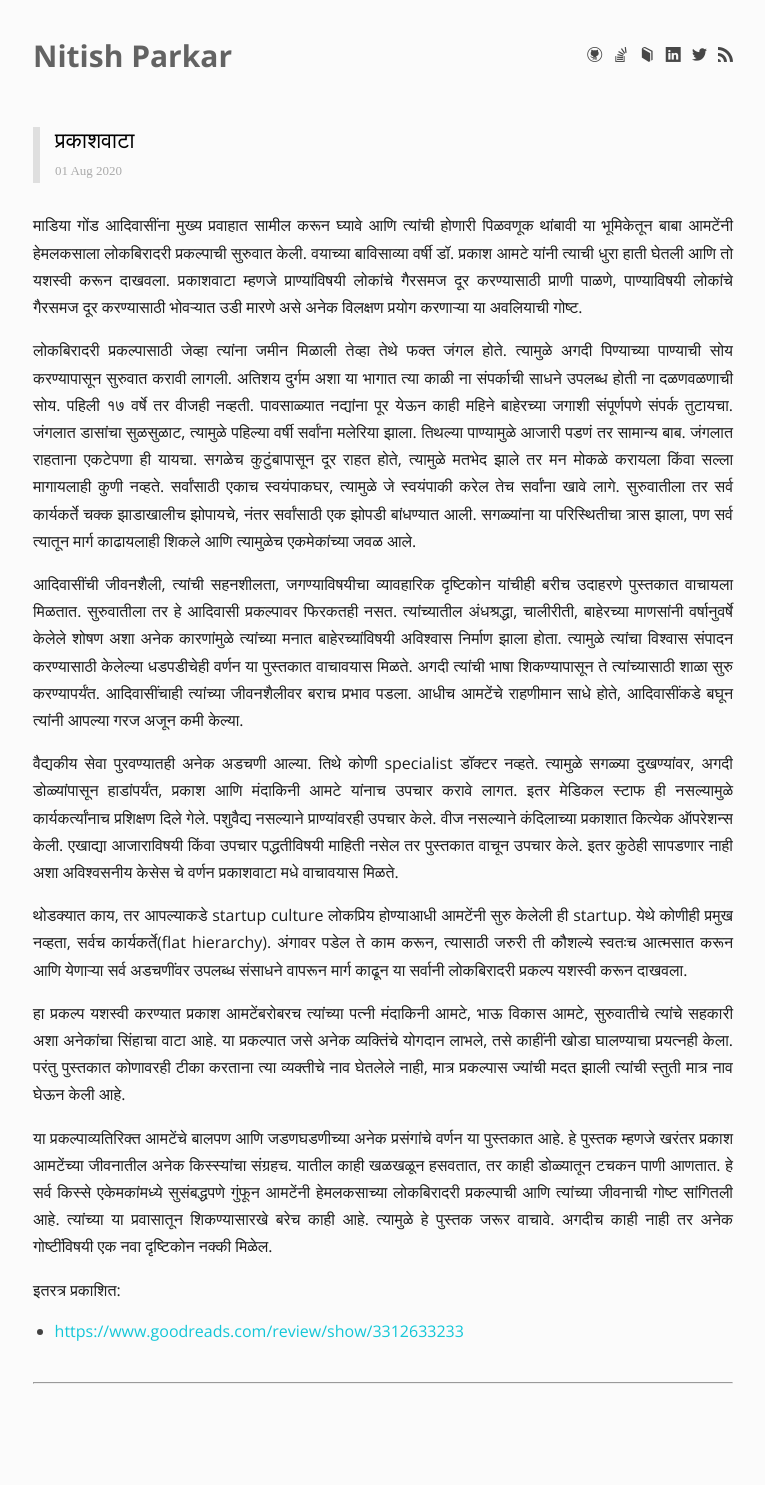
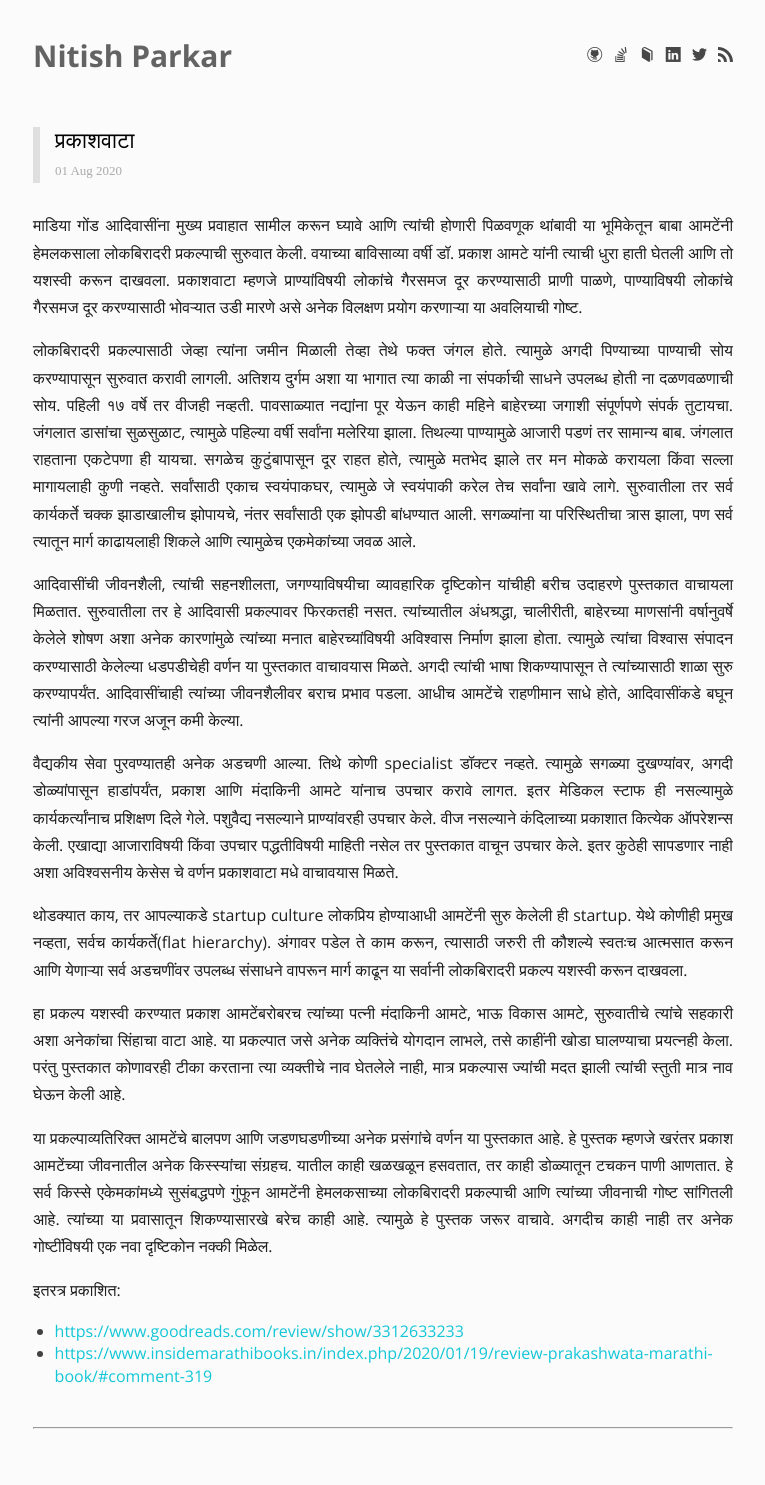
Before and after one commit to nitishsp/nitishsp.github.io, a Jekyll site: the page built from _posts/2020-08-01-prakashvata.md, in a window 1280 px wide. Shown: the whole page, without its empty margins (257-1022 px from the left). Built offline with Jekyll 4.4.1, drawn with Linux system fonts in a browser that asks for light colours; some web fonts are replaced; comment, search, counter and statistics services are not loaded; before the commit the page ends 1440 px from its top, so only the background shows below that; some of the changed lines change nothing that is shown.

Commit message:
Add an external link to Prakashvata review

```diff
--- a/_posts/2020-08-01-prakashvata.md
+++ b/_posts/2020-08-01-prakashvata.md
@@ -6,7 +6,7 @@ category: book_reviews
 goodreads_link: https://www.goodreads.com/book/show/8609510
 goodreads_cover: https://i.gr-assets.com/images/S/compressed.photo.goodreads.com/books/1279689324l/8609510.jpg
 language: Marathi
-external_links: ["https://www.goodreads.com/review/show/3312633233"]
+external_links: ["https://www.goodreads.com/review/show/3312633233", "https://www.insidemarathibooks.in/index.php/2020/01/19/review-prakashwata-marathi-book/#comment-319"]
 ---
 माडिया गोंड आदिवासींना मुख्य प्रवाहात सामील करून घ्यावे आणि त्यांची होणारी पिळवणूक थांबावी या भूमिकेतून बाबा आमटेंनी हेमलकसाला लोकबिरादरी प्रकल्पाची सुरुवात केली. वयाच्या बाविसाव्या वर्षी डॉ. प्रकाश आमटे यांनी त्याची धुरा हाती घेतली आणि तो यशस्वी करून दाखवला. प्रकाशवाटा म्हणजे प्राण्यांविषयी लोकांचे गैरसमज दूर करण्यासाठी प्राणी पाळणे, पाण्याविषयी लोकांचे गैरसमज दूर करण्यासाठी भोवऱ्यात उडी मारणे असे अनेक विलक्षण प्रयोग करणाऱ्या या अवलियाची गोष्ट.
 
```
